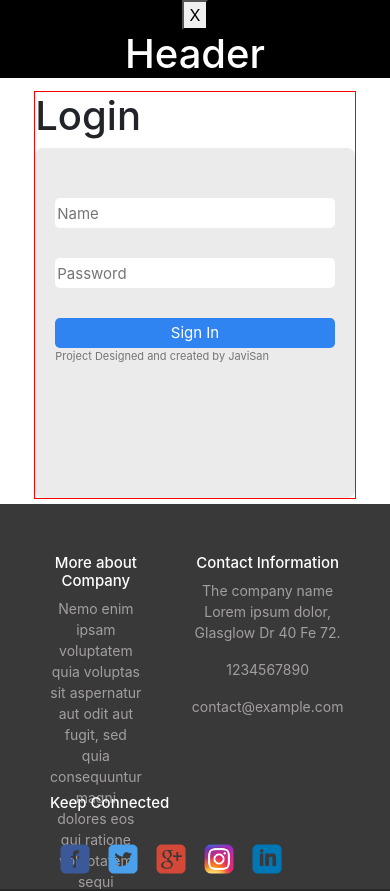
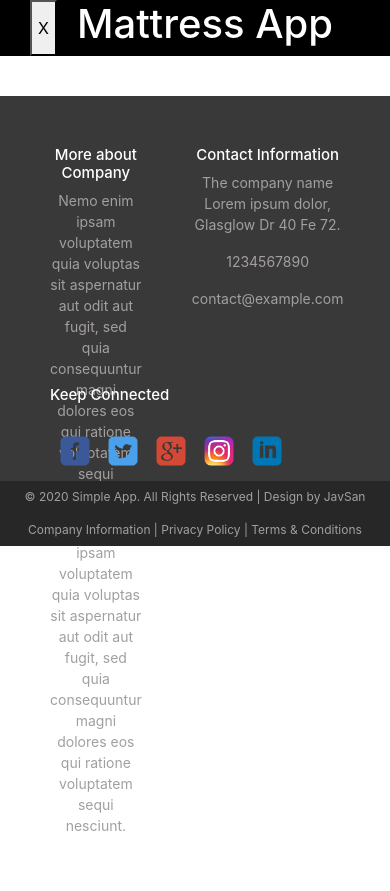
Before and after one commit to Tigreton-dev/mattress-store, a React app: page /Login in a window 390 px wide. Shown: the top 891 px of the page. After the commit the page ends 844 px from the top, so only its background shows below. Built offline with nearby package versions, Linux system fonts and the light colour scheme; the HTML template or start-up script is replaced by a standard one.

Commit message:
change style and some functionallity on header

```diff
--- a/src/app/components/Header.js
+++ b/src/app/components/Header.js
@@ -7,10 +7,10 @@ const Header = () => {
     const dispatch = useDispatch();
     return (
         <div className="Header-container">
-            <button onClick={() => dispatch(toggleMenu())} type="button">
+            <button className="Header-button" onClick={() => dispatch(toggleMenu())} type="button">
                 X
             </button>
-            <h1>Header</h1>
+            <h1>Mattress App</h1>
         </div>
     );
 };
--- a/src/app/components/SideBar.js
+++ b/src/app/components/SideBar.js
@@ -41,10 +41,10 @@ const SideBar = () => {
                 </NavLink>
 
 
-                <NavLink extact to="/login">
+                <NavLink extact to="/BedBases">
                     <div className="sideBar-link">
                         <img src={SettingsImage} className="sideBar-image" alt="" />
-                        <p>login</p>
+                        <p>Bed Bases</p>
                     </div>
                 </NavLink>
             </div>
--- /dev/null
+++ b/src/app/pages/BedBases.js
@@ -0,0 +1,84 @@
+import React, { useReducer, useEffect } from 'react';
+import useHttp from '../hooks/http';
+
+import Product from '../components/Product';
+
+const productsReducer = (currentProducts, action) => {
+    switch (action.type) {
+        case 'SET':
+            return action.products;
+        default:
+            throw new Error('new errorrr!');
+    }
+};
+
+const BedBases = () => {
+    const [userProducts, dispatch] = useReducer(productsReducer, []);
+    const {
+        isLoading,
+        error,
+        responseData,
+        sendRequest,
+        values,
+        reqIdentifer,
+        clear,
+    } = useHttp();
+
+    useEffect(() => {
+        sendRequest(
+            'http://localhost:3000/api/products',
+            'GET',
+            null,
+            null,
+            'GET_ALL_PRODUCTS'
+        );
+    }, []);
+
+    useEffect(() => {
+        const loadedProducts = [];
+        for (const key in responseData) {
+            loadedProducts.push({
+                id: responseData[key]._id,
+                name: responseData[key].name,
+                title: responseData[key].title,
+                description: responseData[key].description,
+                firmness: responseData[key].firmness,
+                breathability: responseData[key].breathability,
+                adaptability: responseData[key].adaptability,
+                price: responseData[key].price,
+                image: responseData[key].image,
+                featuredProduct: responseData[key].featuredProduct,
+                assessment: responseData[key].assessment,
+            });
+            dispatch({ type: 'SET', products: loadedProducts });
+        }
+    }, [responseData, values, reqIdentifer, isLoading, error]);
+
+    const products = [];
+    userProducts.map(element => {
+        products.push(
+            <Product
+                id={element.id}
+                name={element.name}
+                title={element.title}
+                description={element.description}
+                firmness={element.firmness}
+                breathability={element.breathability}
+                adaptability={element.adaptability}
+                price={element.price}
+                image={element.image}
+                featuredProduct={element.featuredProduct}
+                assessment={element.assessment}
+            />
+        );
+    });
+
+    return (
+        <div className="Mattress-container">
+            <h1>Mattress</h1>
+            {products}
+        </div>
+    );
+};
+
+export default BedBases;
--- a/src/app/pages/Login.js
+++ /dev/null
@@ -1,35 +0,0 @@
-import React from 'react';
-import { useForm } from "react-hook-form";
-import { Spinner } from 'reactstrap';
-
-const Login = props => {
-    const { auth } = props;
-    const { handleSubmit, register, errors } = useForm();
-    const submitLogin = e => {
-        props.onAuth(e.Password, e.Name);
-    }
-
-    let loading = null;
-    if (props.isAuthenticated) Router.push('/index');
-    if (props.loading) loading = <Spinner />
-
-    return (
-        <div className="login-container">
-            <h1>Login</h1>
-            {loading}
-            <div className="ContainerLogin">
-                <form onSubmit={handleSubmit(submitLogin)}>
-                    <input placeholder="Name" name="Name" ref={register({ required: true })} />
-                    {errors.Name && 'Name is required.'}
-
-                    <input placeholder="Password" name="Password" ref={register({ required: true })} />
-                    {errors.Password && 'Password is required.'}
-                    <button type="submit">Sign In</button>
-                </form>
-                <p className="license">Project Designed and created by JaviSan</p>
-            </div>
-        </div>
-    );
-};
-
-export default Login;
--- a/src/app/routes/Routes.js
+++ b/src/app/routes/Routes.js
@@ -3,7 +3,7 @@ import { Route, Switch, withRouter } from 'react-router-dom';
 
 import Home from '../pages/Home';
 import Mattress from '../pages/Mattress';
-import Login from '../pages/Login';
+import BedBases from '../pages/BedBases';
 import Product from '../pages/ProductPage';
 
 const Routes = () => {
@@ -14,8 +14,8 @@ const Routes = () => {
                     <Route path="/Mattress">
                         <Mattress />
                     </Route>
-                    <Route path="/Login">
-                        <Login />
+                    <Route path="/BedBases">
+                        <BedBases />
                     </Route>
                     <Route path="/product/:Id">
                         <Product />
--- a/src/app/styles/_Header.scss
+++ b/src/app/styles/_Header.scss
@@ -4,5 +4,17 @@
     left: 0;
     background: black;
     color: white;
-    text-align: center;
+    display: flex;
+    padding-left: 30px;
+    margin-bottom: 30px;
 }
+.Header-button {
+    display: none;
+}
+
+@media only screen and (max-width: 1100px) {
+    .Header-button {
+        display: inline;
+        margin-right: 20px;
+    }
+}
--- a/src/app/styles/index.scss
+++ b/src/app/styles/index.scss
@@ -3,7 +3,7 @@
 @import 'Home';
 @import 'Mattress';
 @import 'SideBar';
-@import 'Login';
+@import 'BedBases';
 @import 'Product';
 @import 'ProductPage';
 
```
Also changed, not shown: src/app/styles/_BedBases.scss (renamed from src/app/styles/_Login.scss).
